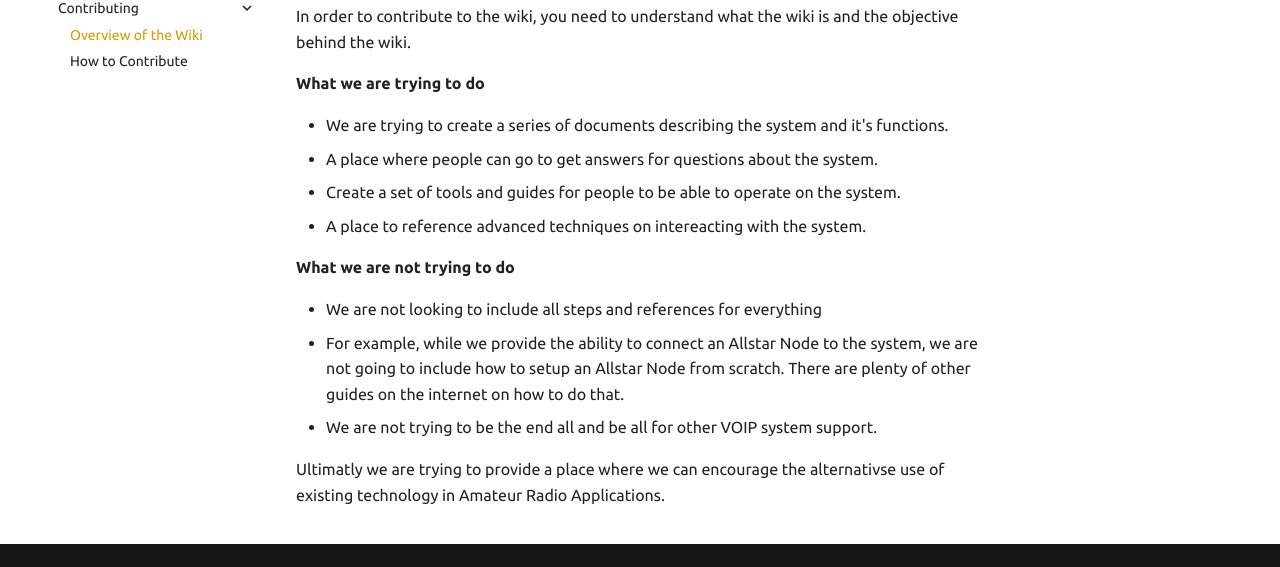
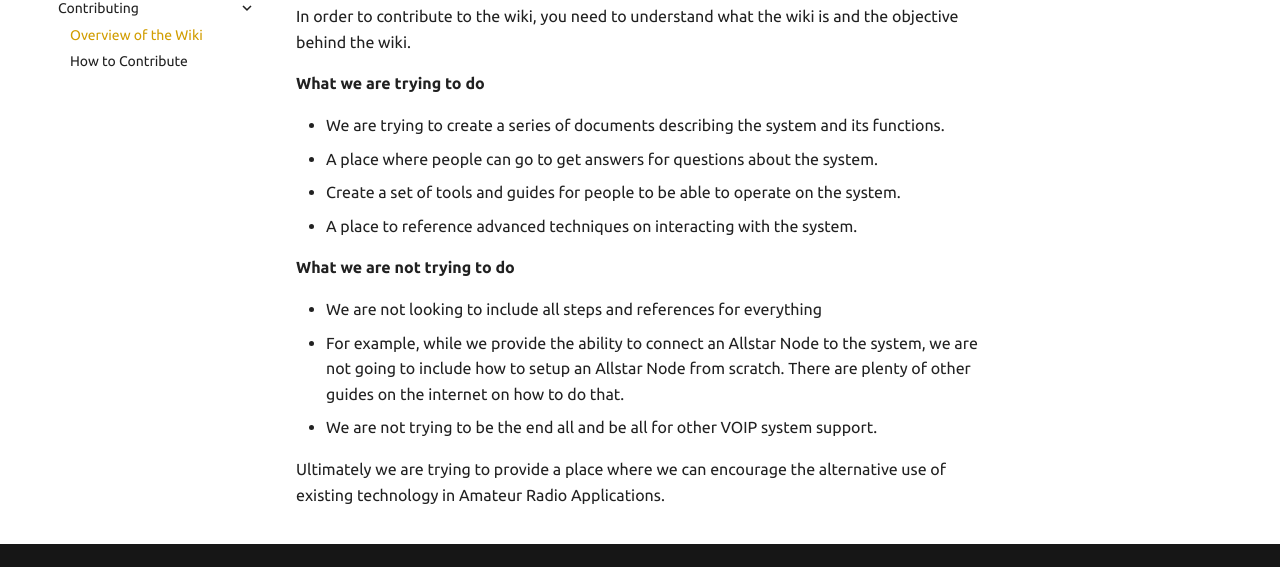
Before and after one commit to hamsoverip/wiki, an MkDocs documentation site: the page built from docs/wiki/overview.md, in a window 1280 px wide. Shown: the part 292-859 px from the top of the page. Built offline with MkDocs 1.6.1 and Material for MkDocs 9.7.7, drawn with Linux system fonts in a browser that asks for light colours; comment, search, counter and statistics services are not loaded.

Commit message:
overview.md - a few typos fixed

```diff
--- a/docs/wiki/overview.md
+++ b/docs/wiki/overview.md
@@ -8,10 +8,10 @@ In order to contribute to the wiki, you need to understand what the wiki is and
 
 **What we are trying to do**
 
-* We are trying to create a series of documents describing the system and it's functions.
+* We are trying to create a series of documents describing the system and its functions.
 * A place where people can go to get answers for questions about the system.
 * Create a set of tools and guides for people to be able to operate on the system.
-* A place to reference advanced techniques on intereacting with the system.
+* A place to reference advanced techniques on interacting with the system.
 
 **What we are not trying to do**
 
@@ -19,4 +19,4 @@ In order to contribute to the wiki, you need to understand what the wiki is and
   * For example, while we provide the ability to connect an Allstar Node to the system, we are not going to include how to setup an Allstar Node from scratch. There are plenty of other guides on the internet on how to do that.
 * We are not trying to be the end all and be all for other VOIP system support.
 
-Ultimatly we are trying to provide a place where we can encourage the alternativse use of existing technology in Amateur Radio Applications.
+Ultimately we are trying to provide a place where we can encourage the alternative use of existing technology in Amateur Radio Applications.
```
